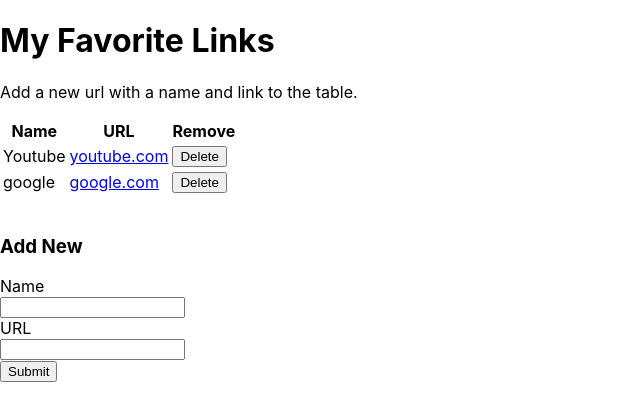
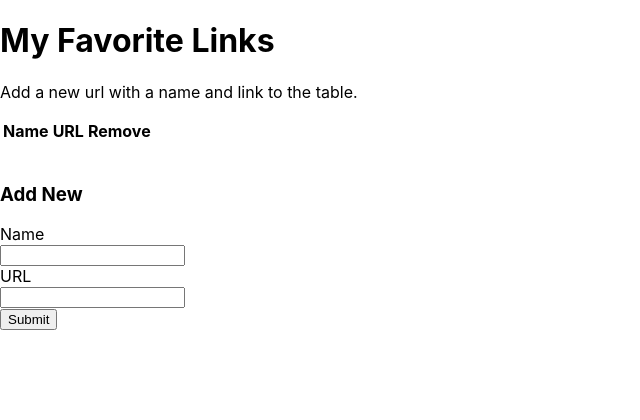
Before and after one commit to Pastekeleton/favlinks, a React (Create React App) app: page / in a window 1280 px wide. Shown: the top 420 px of the page, without its empty margins (0-640 px from the left). Built offline with nearby package versions, Linux system fonts and the light colour scheme.

Commit message:
almost done

```diff
--- a/src/components/LinkContainer.js
+++ b/src/components/LinkContainer.js
@@ -6,20 +6,19 @@ const LinkContainer = (props) => {
   const [linkData, setLinkData] = useState([]);
 
   const handleRemove = (index) => {
-    /*
-            TODO - Create logic for setting the state to filter array and remove favLink at index
-        */
+
   }
 
   const handleSubmit = (name, URL) => {
     setLinkData([...linkData, {name, URL}]);
+
   }
-  console.log(linkData);
+
   return (
     <div className="container">
       <h1>My Favorite Links</h1>
       <p>Add a new url with a name and link to the table.</p>
-      <Table/>
+      <Table linkData={linkData}/>
 
       <br />
 
--- a/src/components/Table.js
+++ b/src/components/Table.js
@@ -34,21 +34,11 @@ const TableBody = (props) => {
 }
 
 const Table = (props) => {
-  const arr = [
-    {
-      name: 'Youtube',
-      URL: 'youtube.com'
-    },
-    {
-      name: 'google',
-      URL: 'google.com'
-    }
-  ];
   {
     /*TODO - return <table> component, TableHeader and TableBody  and pass props!*/
     return (<table>
       <TableHeader/>
-      <TableBody linkData={arr}/>
+      <TableBody linkData={props.linkData}/>
     </table>)
   }
 }
```
